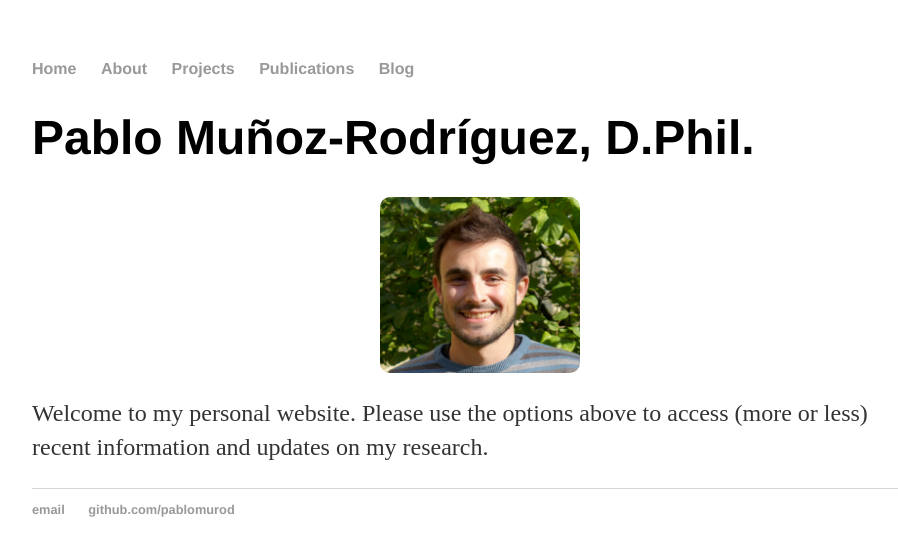
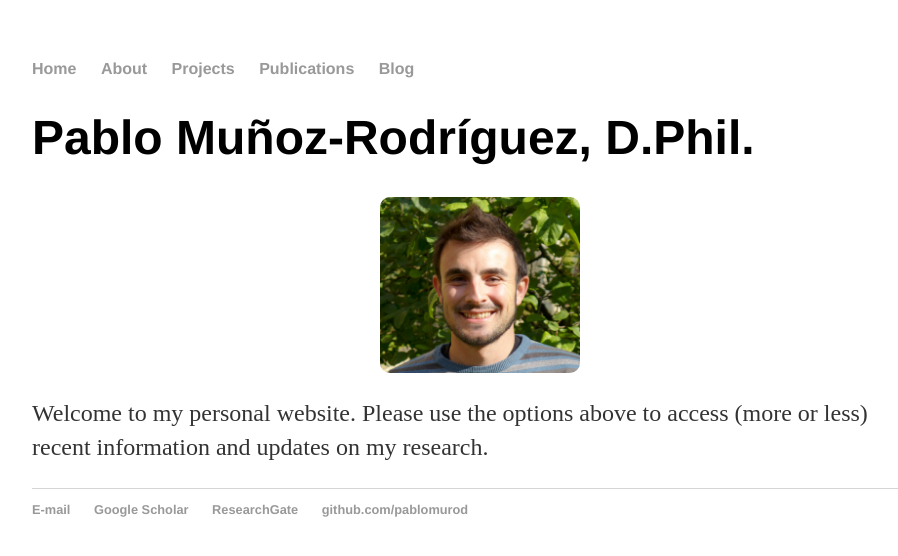
Before and after one commit to pablomurod/pablomurod.github.io, a Jekyll site: the page built from index.html, in a window 1280 px wide. Shown: the top 556 px of the page, without its empty margins (160-1058 px from the left). Built offline with Jekyll 4.4.1, drawn with Linux system fonts in a browser that asks for light colours.

Commit message:
Update default.html

```diff
--- a/_layouts/default.html
+++ b/_layouts/default.html
@@ -22,8 +22,10 @@
 			</div><!-- /.container -->
 			<footer>
 	    		<ul>
-	        		<li><a href="mailto:pmr.redes@proton.me">email</a></li>
-	        		<li><a href="https://github.com/pablomurod">github.com/pablomurod</a></li>
+	        		<li><a href="mailto:pmr.redes@proton.me" target="_blank">E-mail</a></li>
+					<li><a href="https://scholar.google.com/citations?user=fl0V-DkAAAAJ" target="_blank">Google Scholar</a></li>
+					<li><a href="https://www.researchgate.net/profile/Pablo-Munoz-Rodriguez" target="_blank">ResearchGate</a></li>
+	        		<li><a href="https://github.com/pablomurod" target="_blank">github.com/pablomurod</a></li>
 				</ul>
 			</footer>
 		</body>
```
